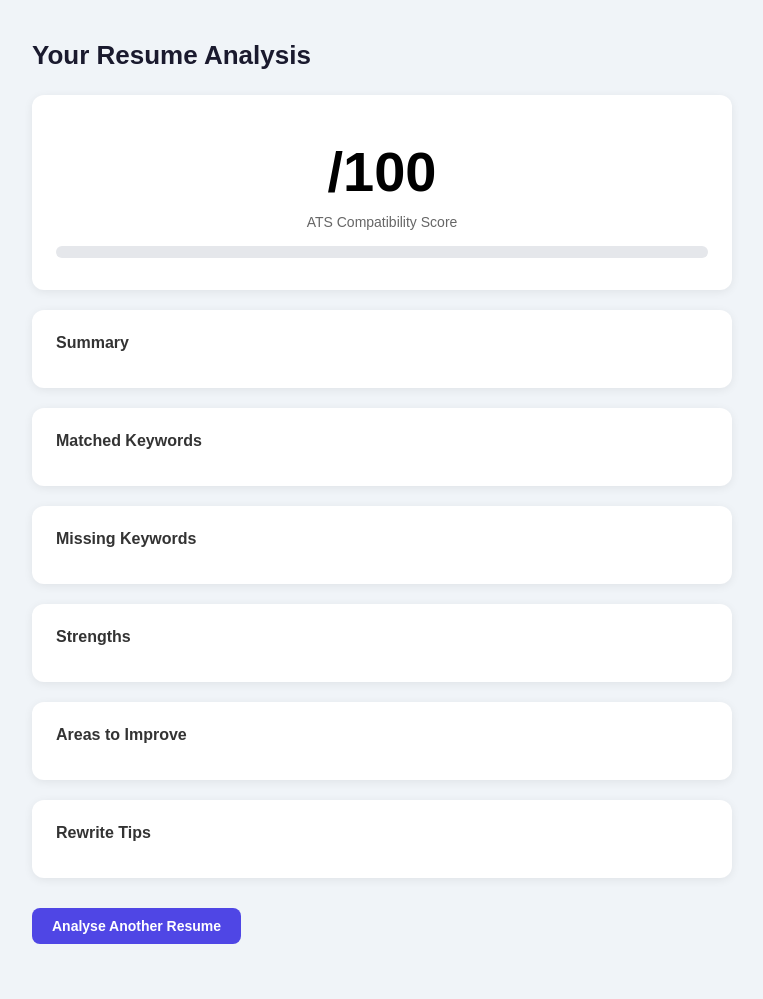
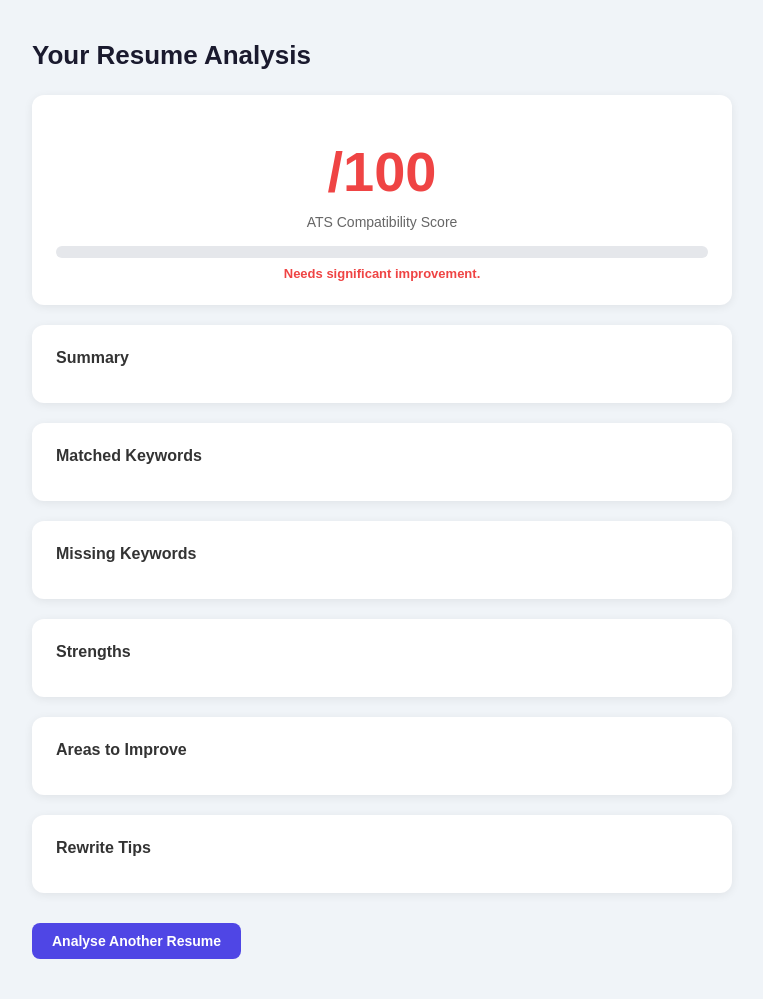
Before and after one commit to Nuthana-HS/resume-analyser, a Flask app: template templates/result.html in a window 1280 px wide. Shown: the whole page, without its empty margins (258-1021 px from the left). Before the commit the page ends 944 px from the top, so only its background shows below. Run offline with Flask 3, Linux system fonts and the light colour scheme; the template is opened without the code that fills it, so the values that code supplies are empty; parts of the project's set-up code (start-up, migrations or seed data) failed here and were passed over.

Commit message:
fix score color javascript

```diff
--- a/templates/result.html
+++ b/templates/result.html
@@ -82,12 +82,15 @@
   </div>
 
   <script>
-    const score = {{ result.ats_score }};
-    const bar = document.getElementById('scoreBar');
-    const num = document.getElementById('scoreNum');
-    const msg = document.getElementById('scoreMsg');
+    window.onload = function() {
+      var score = parseInt("{{ result.ats_score }}");
+      var bar = document.getElementById('scoreBar');
+      var num = document.getElementById('scoreNum');
+      var msg = document.getElementById('scoreMsg');
 
-    setTimeout(() => { bar.style.width = score + '%'; }, 100);
+      setTimeout(function() {
+        bar.style.width = score + '%';
+      }, 200);
 
       if (score >= 75) {
         bar.style.background = '#10b981';
@@ -105,6 +108,7 @@
         msg.style.color = '#ef4444';
         msg.textContent = 'Needs significant improvement.';
       }
+    };
   </script>
 </body>
 </html>
```
Lines whose indentation alone changed are shown as unchanged.
